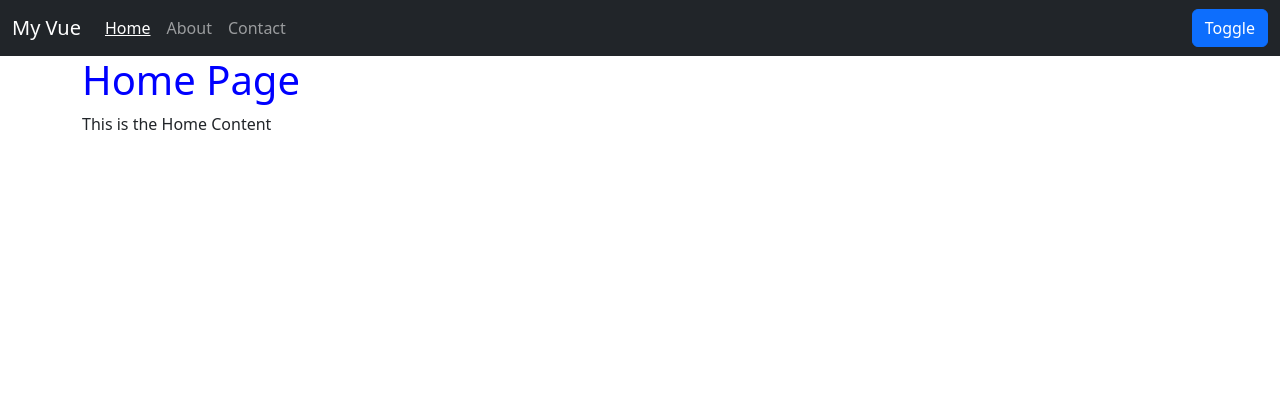
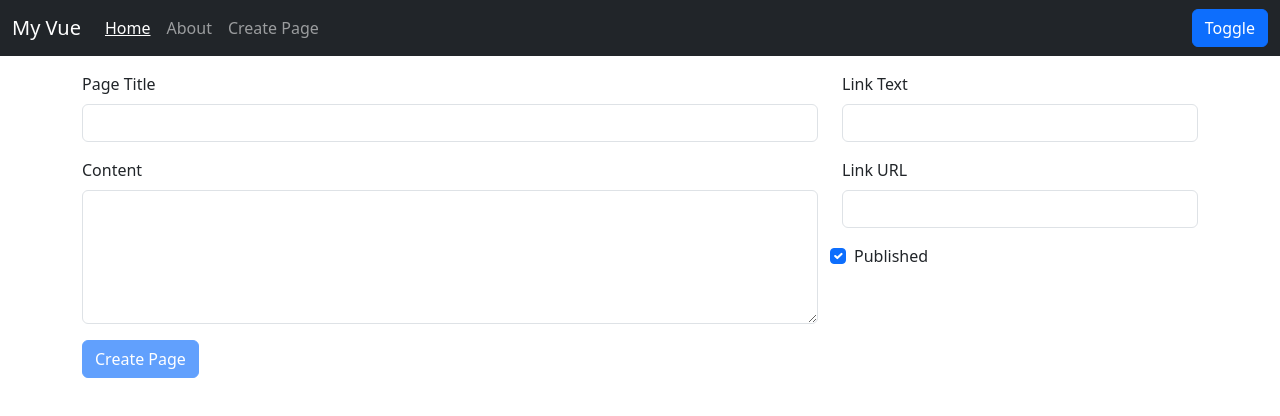
Before and after one commit to Martarelli/vue-start-spa, a Vue app: page /#/create in a window 1280 px wide. Shown: the top 416 px of the page. Built offline with nearby package versions, Linux system fonts and the light colour scheme.

Commit message:
feat: update project and using routes

```diff
--- a/package.json
+++ b/package.json
@@ -9,7 +9,8 @@
   "dependencies": {
     "bootstrap": "^5.3.3",
     "core-js": "^3.8.3",
-    "vue": "^3.2.13"
+    "vue": "^3.2.13",
+    "vue-router": "^4.3.3"
   },
   "devDependencies": {
     "@vitejs/plugin-vue": "^5.0.5",
--- a/public/pages.json
+++ b/public/pages.json
@@ -2,16 +2,19 @@
     {
         "link" : {"text": "Home", "url": "index.html"},
         "pageTitle": "Home Page",
-        "content": "This is the Home Content"
+        "content": "This is the Home Content",
+        "published": true
     },
     {
         "link" : {"text": "About", "url": "about.html"},
         "pageTitle": "About Page",
-        "content": "This is the About Content"
+        "content": "This is the About Content",
+        "published": true
     },
     {
         "link" : {"text": "Contact", "url": "contact.html"},
         "pageTitle": "Contact Page",
-        "content": "This is the Contact Content"
+        "content": "This is the Contact Content",
+        "published": false
     }
 ]
--- a/src/App.vue
+++ b/src/App.vue
@@ -2,30 +2,42 @@
     <navbar
         :pages="pages"
         :active-page="activePage"
-        :nav-link-click="(index) => activePage = index"
     ></navbar>
 
-    <div v-show="false">
+    <router-view></router-view>
+
+    <!-- <div v-show="false">
         hide this content
     </div>
 
     <page-viewer
         :page="pages[activePage]"
     ></page-viewer>
+
+    <create-page
+        @page-created="pageCreated"
+    ></create-page> -->
 </template>
 
 <script>
-import PageViewer from './components/PageViewer.vue'
-import Navbar from './components/Navbar.vue'
+import PageViewer from './components/PageViewer.vue';
+import Navbar from './components/Navbar.vue';
+import CreatePage from './components/CreatePage.vue';
+
 
 export default {
     components: {
         Navbar,
-        PageViewer
+        PageViewer,
+        CreatePage
     },
 
     created(){
         this.getPages();
+
+        this.$bus.$on('navbarLinkActived', (index)=>{
+            this.activePage = index
+        })
     },
 
     data(){
@@ -41,6 +53,9 @@ export default {
             let data = await res.json();
 
             this.pages = data;
+        },
+        pageCreated(pageObj){
+            this.pages.push(pageObj);
         }
     }
 }
--- /dev/null
+++ b/src/components/CreatePage.vue
@@ -0,0 +1,144 @@
+<template>
+    <form action="" class="container mb-3 pt-3">
+        <div class="row">
+            <div class="col-md-8">
+                <div class="mb-3">
+                    <label
+                        for=""
+                        class="form-label">
+                        Page Title
+                    </label>
+                    <input
+                        type="text"
+                        class="form-control"
+                        v-model="pageTitle"
+                    />
+                </div>
+                <div class="mb-3">
+                    <label
+                        for=""
+                        class="form-label">
+                        Content
+                    </label>
+                    <textarea
+                        type="text"
+                        class="form-control"
+                        rows="5"
+                        v-model="content"
+                    ></textarea>
+                </div>
+            </div>
+            <div class="col">
+                <div class="mb-3">
+                    <label
+                        for=""
+                        class="form-label">
+                        Link Text
+                    </label>
+                    <input
+                        type="text"
+                        class="form-control"
+                        v-model="linkText"
+                    />
+                </div>
+                <div class="mb-3">
+                    <label
+                        for=""
+                        class="form-label">
+                        Link URL
+                    </label>
+                    <input
+                        type="text"
+                        class="form-control"
+                        v-model="linkUrl"
+                    />
+                </div>
+                <div class="row mb-3">
+                    <div class="form-check">
+                        <input type="checkbox" class="form-check-input" v-model="published">
+                        <label for="gridCheck1" class="form-check-label">Published</label>
+                    </div>
+                </div>
+            </div>
+        </div>
+        <div class="mb-3">
+            <button
+                :disabled="isFormInvalid"
+                class="btn btn-primary"
+                @click.prevent="submitForm"
+            >Create Page</button>
+        </div>
+    </form>
+
+</template>
+
+<script>
+export default {
+    emits: {
+        pageCreated({pageTitle, content, link}){
+            if(!pageTitle){
+                return false;
+            }
+
+            if(!content){
+                return false;
+            }
+
+            if(!link || !link.url || !link.text){
+                return false;
+            }
+
+            return true;
+        }
+    },
+
+    computed: {
+        isFormInvalid(){
+            return !this.pageTitle || !this.content || !this.linkText || !this.linkUrl;
+        }
+    },
+
+    data() {
+        return {
+            pageTitle: '',
+            content: '',
+            linkText: '',
+            linkUrl: '',
+            published: true
+        }
+    },
+
+    methods: {
+        submitForm(){
+            if (!this.pageTitle || !this.content || !this.linkText || !this.linkUrl){
+                alert('Please fill the form.')
+                return ;
+            }
+
+            this.$emit('pageCreated', {
+                pageTitle: this.pageTitle,
+                content: this.content,
+                link: {
+                    text: this.linkText,
+                    url: this.linkUrl
+                },
+                published: this.published
+            });
+
+            this.pageTitle = '';
+            this.content = '';
+            this.linkText = '';
+            this.linkUrl = '';
+            this.published = true;
+        }
+    },
+
+    watch: {
+        pageTitle(newTitle, oldTitle){
+            if(this.linkText == oldTitle){
+                this.linkText = newTitle;
+            }
+        }
+    }
+}
+</script>
--- a/src/components/Navbar.vue
+++ b/src/components/Navbar.vue
@@ -5,13 +5,25 @@
         <div class="container-fluid">
             <a href="#" class="navbar-brand">My Vue</a>
             <ul class="navbar-nav me-auto mb-2 mb-lg-0">
-                <li v-for="page, index in pages" class="nav-item" :key="index">
-                    <navbar-link
-                    :page="page"
-                    :isActive="activePage == index"
-                    @click.prevent="navLinkClick(index)"
-                    ></navbar-link>
+                <navbar-link
+                v-for="page, index in publishedPages" class="nav-item" :key="index"
+                :page="page"
+                :index="index"
+                :isActive="activePage == index"
+                @actived="$emit('actived')"
+                ></navbar-link>
+
+                <li>
+                    <router-link
+                    class="nav-link"
+                    :to="`/create`"
+                    aria-current="page"
+                    >Create Page</router-link>
                 </li>
+
+
+
+
             </ul>
             <form action="" class="d-flex">
                 <button
@@ -35,7 +47,13 @@ export default {
         this.getThemeSetting();
     },
 
-    props: ['pages', 'activePage', 'navLinkClick'],
+    computed: {
+        publishedPages(){
+            return this.pages.filter(p => p.published)
+        }
+    },
+
+    props: ['pages', 'activePage'],
 
     data (){
         return {
--- a/src/components/NavbarLink.vue
+++ b/src/components/NavbarLink.vue
@@ -1,16 +1,18 @@
 <template>
-     <a
-        class="nav-link"
-        :class="activeClasses"
-        aria-current="page"
-        :href="page.link.url"
-        :title="`This link goes to the ${page.link.text} Page`"
-        >{{ page.link.text }}</a>
+    <li>
+        <router-link
+           class="nav-link"
+           :to="`/${index}`"
+           :class="activeClasses"
+           aria-current="page"
+           :title="`This link goes to the ${page.link.text} Page`"
+           >{{ page.link.text }}</router-link>
+    </li>
 </template>
 
 <script>
 export default {
-    props: ['page', 'isActive'],
+    props: ['page', 'index', 'isActive'],
     computed: {
         activeClasses (){
             return {
--- a/src/components/PageViewer.vue
+++ b/src/components/PageViewer.vue
@@ -1,24 +1,22 @@
 <template>
-    <div class="container">
+    <div v-if="page" class="container pt-3">
         <h1 class="emphasize">{{page.pageTitle}}</h1>
         <p>{{page.content}}</p>
     </div>
 </template>
 
 <script>
-    export default {
-        props: {
-            page : {
-                type: Object,
-                default(rawProps) {
-                    return {
-                        pageTitle: '',
-                        content: ''
-                    };
-                }
-            }
-        }
+export default {
+    created(){
+        this.page = this.$pages.getSinglePage(this.$route.params.index);
+    },
+
+    data() {
+        return {
+            page: null
+        };
     }
+}
 </script>
 
 <style scoped>
--- /dev/null
+++ b/src/data.js
@@ -0,0 +1,14 @@
+const pagesKey = 'pages';
+
+let pagesJson = localStorage.getItem(pagesKey);
+let pagesStore = JSON.parse(pagesJson);
+
+export default {
+    getAllPages() {
+        return pagesStore;
+    },
+
+    getSinglePage(index) {
+        return pagesStore[index];
+    }
+}
--- /dev/null
+++ b/src/routes.js
@@ -0,0 +1,13 @@
+import { createRouter, createWebHashHistory } from "vue-router";
+import PageViewer from "./components/PageViewer.vue";
+import CreatePage from "./components/CreatePage.vue";
+
+const router = createRouter({
+    history: createWebHashHistory(),
+    routes: [
+        { path: '/:index?', component: PageViewer },
+        { path: '/create', component: CreatePage }
+    ]
+});
+
+export default router;
--- /dev/null
+++ b/src/utils/Events.js
@@ -0,0 +1,23 @@
+const events = new Map();
+
+export default {
+    $on(eventName, fn){
+        if(!events.has(eventName)) {
+            events.set(eventName, []);
+        }
+
+        events.get(eventName).push(fn);
+    },
+
+    $off(eventName, fn){
+        throw {
+            message: 'Not Implemented'
+        }
+    },
+
+    $emit(eventName, data) {
+        if(events.has(eventName)){
+            events.get(eventName).forEach(fn => fn(data));
+        }
+    }
+};
```
Also changed, not shown: src/main.js (+11 -2 lines), 1 other file (tests, documents, lock files or other folders).
